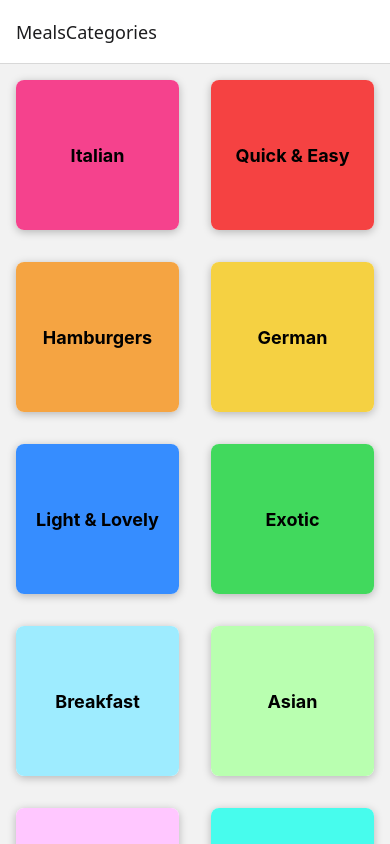
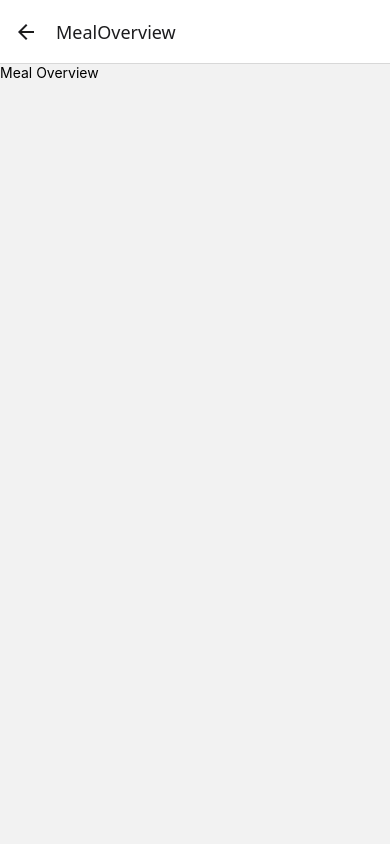
Before and after one commit to PraneethBunny123/native-meals, a React Native app: screen /MealOverview in a window 390 px wide. Built offline with nearby package versions, Linux system fonts and the light colour scheme.

Commit message:
new component and registered in stack for navigation

```diff
--- a/App.js
+++ b/App.js
@@ -3,16 +3,18 @@ import { StyleSheet, Text, View } from 'react-native';
 import CategoriesScreen from './screens/CategoriesScreen';
 import { NavigationContainer } from '@react-navigation/native';
 import { createNativeStackNavigator } from '@react-navigation/native-stack';
+import MealOverviewScreen from './screens/MealOverviewScreen';
 
 const Stack = createNativeStackNavigator()
 
 export default function App() {
     return (
         <>
-            <StatusBar style='light' />
+            <StatusBar style='dark' />
             <NavigationContainer>
                 <Stack.Navigator>
                     <Stack.Screen name="MealsCategories" component={CategoriesScreen} />
+                    <Stack.Screen name="MealOverview" component={MealOverviewScreen} />
                 </Stack.Navigator>
             </NavigationContainer>
         </>
--- /dev/null
+++ b/screens/MealOverviewScreen.js
@@ -0,0 +1,9 @@
+import { View, Text } from "react-native";
+
+export default function MealOverviewScreen() {
+    return (
+        <View>
+            <Text>Meal Overview</Text>
+        </View>
+    )
+}
```
